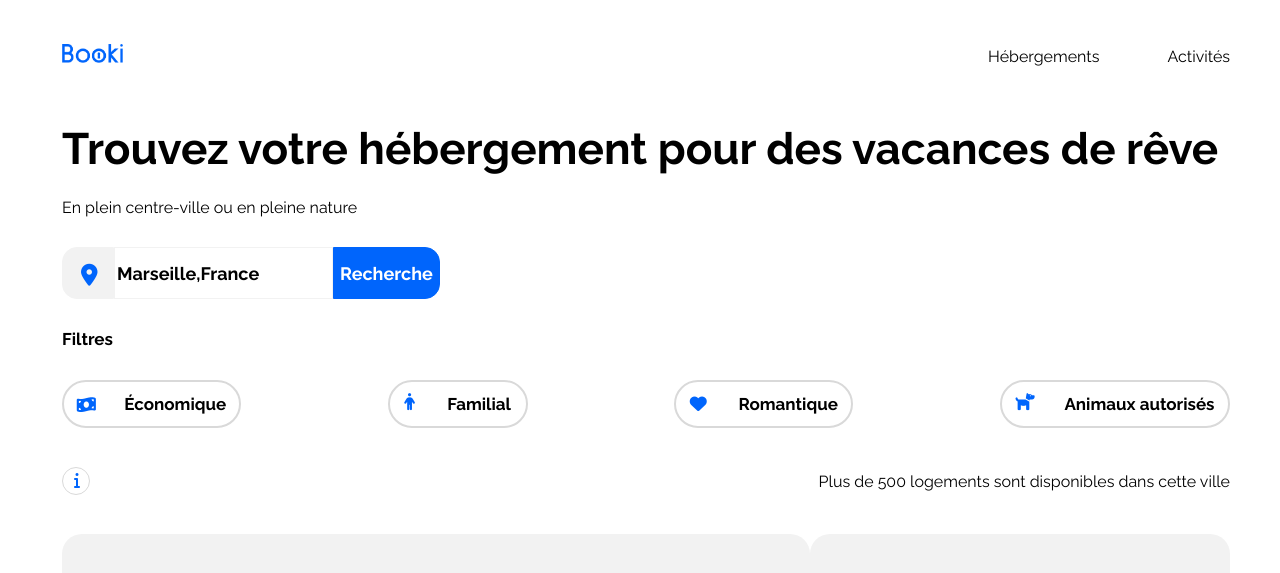
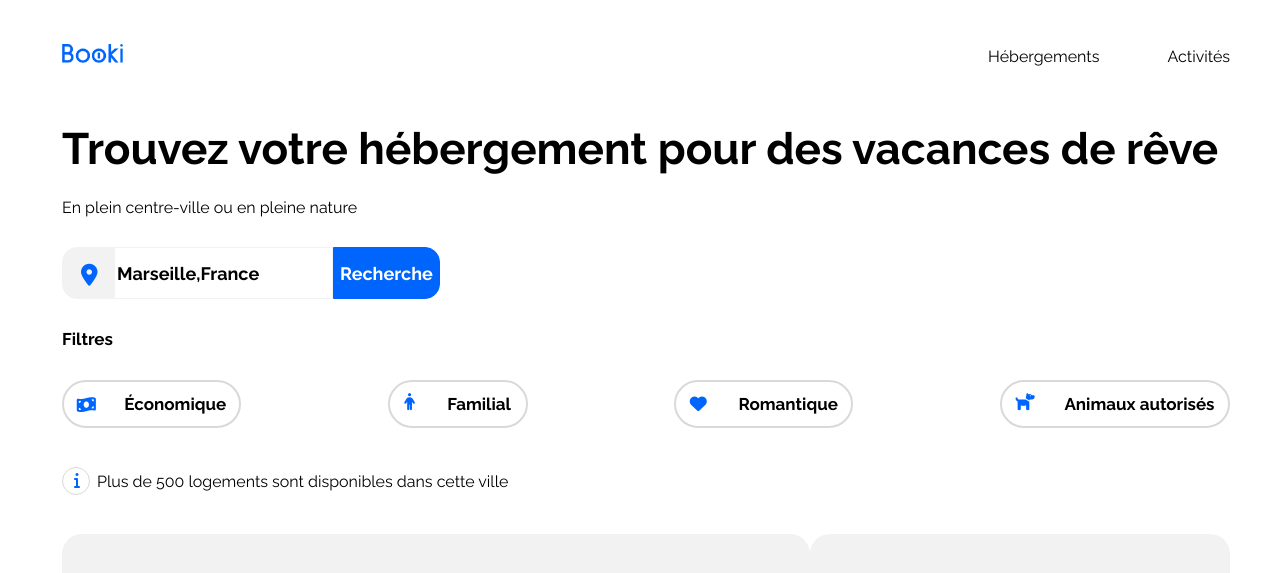
Before and after one commit to marcbenbouik/Projet_3, a plain HTML site: page index.html in a window 1280 px wide. Shown: the top 573 px of the page. Drawn offline with Linux system fonts and the light colour scheme.

Commit message:
Update style.css

```diff
--- a/css/style.css
+++ b/css/style.css
@@ -264,7 +264,7 @@ button {
     flex-direction: row;
     margin-top: 39px;
     align-items: center;
-    justify-content: space-between;
+    justify-content: start;
     width: 100%;
 }
 
@@ -277,7 +277,7 @@ button {
     border-radius: 24px;
     justify-content: center;
     padding-top: 4px;
-
+    margin-right: 7px;
 }
 
 #i {
```
